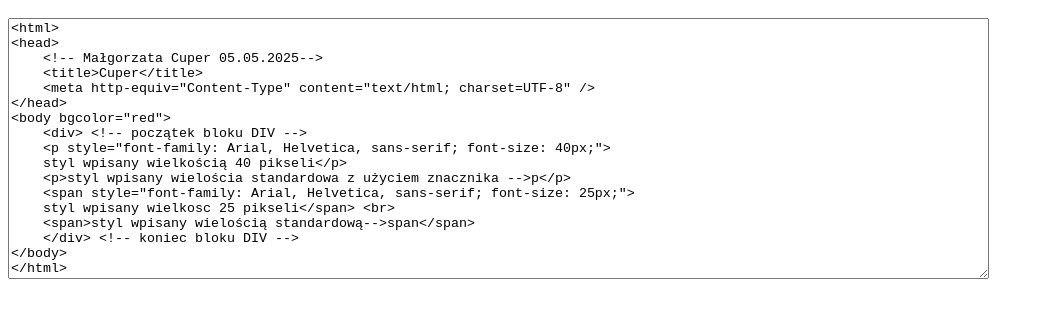
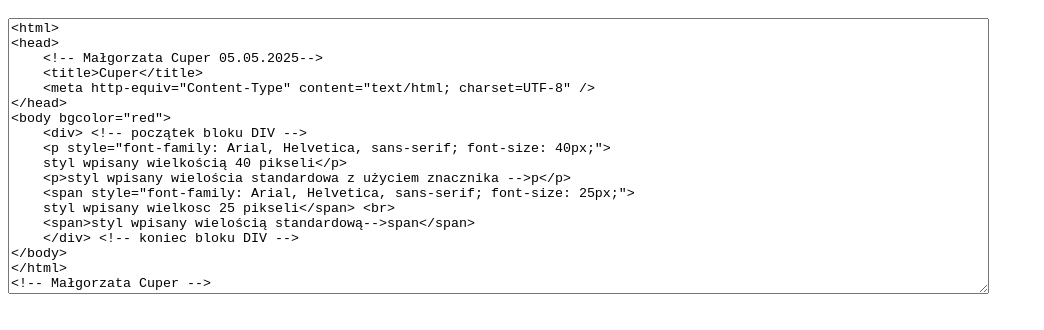
Before and after one commit to Goszka2137/css, a plain HTML site: page cupe_kod_z17_1.html in a window 1280 px wide. Shown: the part 48-378 px from the top of the page, without its empty margins (0-1044 px from the left). Drawn offline with Linux system fonts and the light colour scheme.

Commit message:
Update cupe_kod_z17_1.html

```diff
--- a/cupe_kod_z17_1.html
+++ b/cupe_kod_z17_1.html
@@ -5,7 +5,7 @@
 </head>
 <body>
     <h1>KOD HTML</h1>
-    <textarea cols="120" rows="17">
+    <textarea cols="120" rows="18">
 <html>
 <head>
     <!-- Małgorzata Cuper 05.05.2025-->
```
